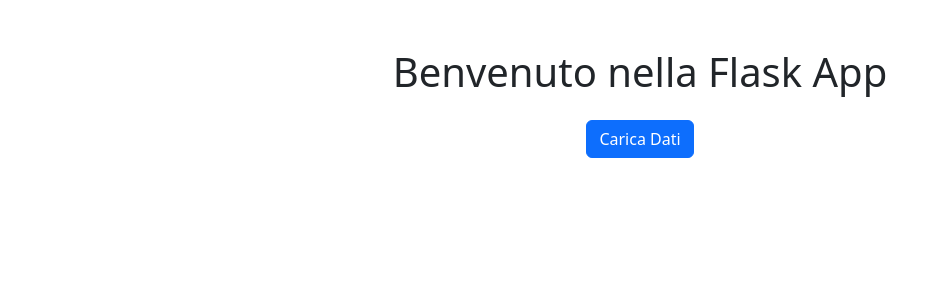
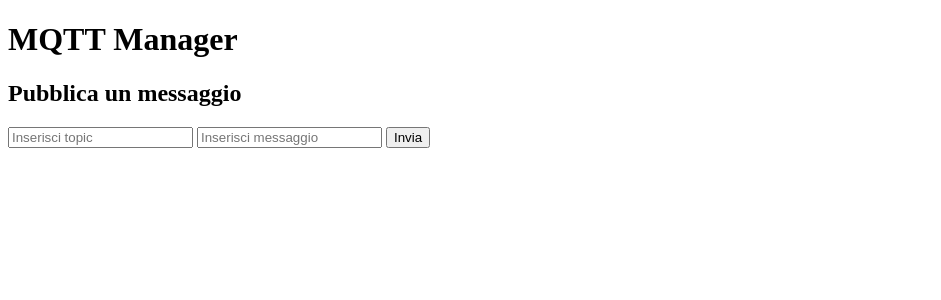
Before and after one commit to MatDevYou/IotProject, a Flask app: page / in a window 1280 px wide. Shown: the top 300 px of the page, without its empty margins (0-941 px from the left). Run offline with Flask 3, Linux system fonts and the light colour scheme.

Commit message:
implementazione mqtt con il container

```diff
--- a/Flask/Frontend/app.py
+++ b/Flask/Frontend/app.py
@@ -1,14 +1,37 @@
-from flask import Flask, jsonify, render_template
+from flask import Flask, render_template, request, jsonify
+import paho.mqtt.client as mqtt
+import os
 
 app = Flask(__name__)
 
-@app.route('/')
-def home():
-    return render_template('index.html')  # Il file HTML che hai creato
+# Configurazione MQTT
+MQTT_BROKER = os.getenv("MQTT_BROKER", "mqtt-broker")
+MQTT_PORT = int(os.getenv("MQTT_PORT", 1883))
+MQTT_TOPIC = "test/topic"
 
-@app.route('/api/data')
-def get_data():
-    return jsonify({"message": "Dati caricati con successo!"})
+# Configura client MQTT
+client = mqtt.Client()
 
-if __name__ == '__main__':
-    app.run(host='0.0.0.0', port=5000, debug=True)
+# Callback quando si riceve un messaggio
+def on_message(client, userdata, msg):
+    print(f"Ricevuto: {msg.payload.decode()} su {msg.topic}")
+
+client.on_message = on_message
+client.connect(MQTT_BROKER, MQTT_PORT, 60)
+client.subscribe(MQTT_TOPIC)
+client.loop_start()
+
+@app.route("/")
+def index():
+    return render_template("index.html")
+
+@app.route("/publish", methods=["POST"])
+def publish():
+    data = request.json
+    topic = data.get("topic", MQTT_TOPIC)
+    message = data.get("message", "Messaggio di test")
+    client.publish(topic, message)
+    return jsonify({"status": "success", "topic": topic, "message": message})
+
+if __name__ == "__main__":
+    app.run(host="0.0.0.0", port=5000, debug=True)
--- a/Flask/Frontend/requirements.txt
+++ b/Flask/Frontend/requirements.txt
@@ -1 +1,2 @@
 flask
+paho-mqtt
--- a/Flask/Frontend/templates/index.html
+++ b/Flask/Frontend/templates/index.html
@@ -3,26 +3,26 @@
 <head>
     <meta charset="UTF-8">
     <meta name="viewport" content="width=device-width, initial-scale=1.0">
-    <title>Flask App</title>
-    <link href="https://cdn.jsdelivr.net/npm/bootstrap@5.3.0/dist/css/bootstrap.min.css" rel="stylesheet">
+    <title>Gestione MQTT</title>
 </head>
 <body>
-    <div class="container mt-5">
-        <h1 class="text-center">Benvenuto nella Flask App</h1>
-        <div class="text-center mt-4">
-            <button class="btn btn-primary" onclick="loadData()">Carica Dati</button>
-        </div>
-        <div id="data" class="mt-4"></div>
-    </div>
+    <h1>MQTT Manager</h1>
+
+    <h2>Pubblica un messaggio</h2>
+    <input type="text" id="topic" placeholder="Inserisci topic">
+    <input type="text" id="message" placeholder="Inserisci messaggio">
+    <button onclick="publishMessage()">Invia</button>
 
     <script>
-        function loadData() {
-            fetch('/api/data')
-                .then(response => response.json())
-                .then(data => {
-                    document.getElementById('data').innerHTML = `<pre>${JSON.stringify(data, null, 2)}</pre>`;
-                })
-                .catch(error => console.error('Errore:', error));
+        function publishMessage() {
+            var topic = document.getElementById("topic").value || "test/topic";
+            var message = document.getElementById("message").value || "Ciao MQTT!";
+
+            fetch("/publish", {
+                method: "POST",
+                body: JSON.stringify({ topic: topic, message: message }),
+                headers: { "Content-Type": "application/json" }
+            });
         }
     </script>
 </body>
```
Also changed, not shown: Flask/docker-compose.yml (+13 -0 lines), 2 other files.
